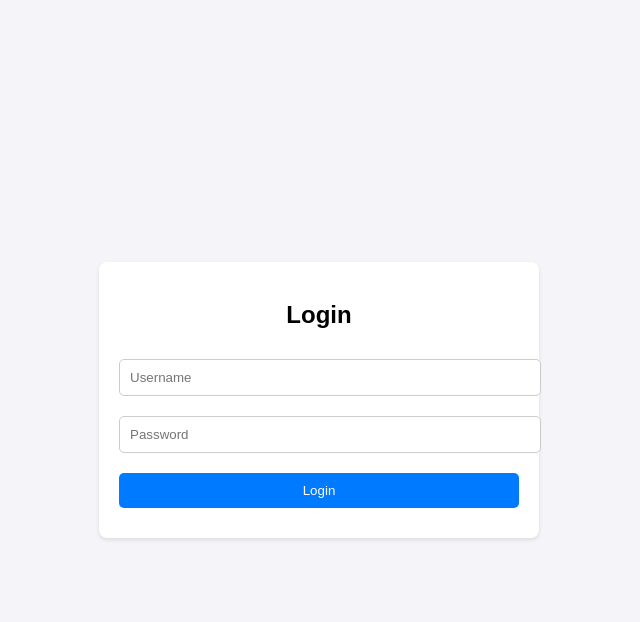
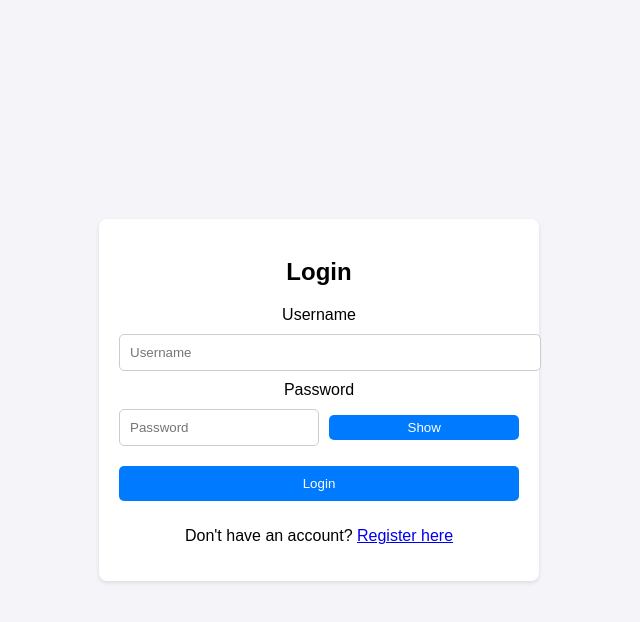
Before and after one commit to JSK2710/Employee-Timesheet-Tracker, a Flask app: page /login in a window 1280 px wide. Shown: the top 622 px of the page, without its empty margins (321-961 px from the left). Run offline with Flask 3, Linux system fonts and the light colour scheme.

Commit message:
Update login.html

```diff
--- a/templates/login.html
+++ b/templates/login.html
@@ -1,4 +1,3 @@
-<!-- templates/login.html -->
 <!DOCTYPE html>
 <html lang="en">
 <head>
@@ -14,10 +13,27 @@
             <p class="error">{{ error }}</p>
         {% endif %}
         <form action="{{ url_for('login') }}" method="post">
-            <input type="text" name="username" placeholder="Username" required>
-            <input type="password" name="password" placeholder="Password" required>
+            <label for="username">Username</label>
+            <input id="username" type="text" name="username" placeholder="Username" required>
+
+            <label for="password">Password</label>
+            <div class="password-container">
+                <input id="password" type="password" name="password" placeholder="Password" required>
+                <button type="button" onclick="togglePassword()">Show</button>
+            </div>
+
             <button type="submit">Login</button>
         </form>
+        <div class="register-link">
+            <p>Don't have an account? <a href="{{ url_for('register') }}">Register here</a></p>
+        </div>
     </div>
+
+    <script>
+        function togglePassword() {
+            const passwordInput = document.getElementById("password");
+            passwordInput.type = passwordInput.type === "password" ? "text" : "password";
+        }
+    </script>
 </body>
 </html>
```
